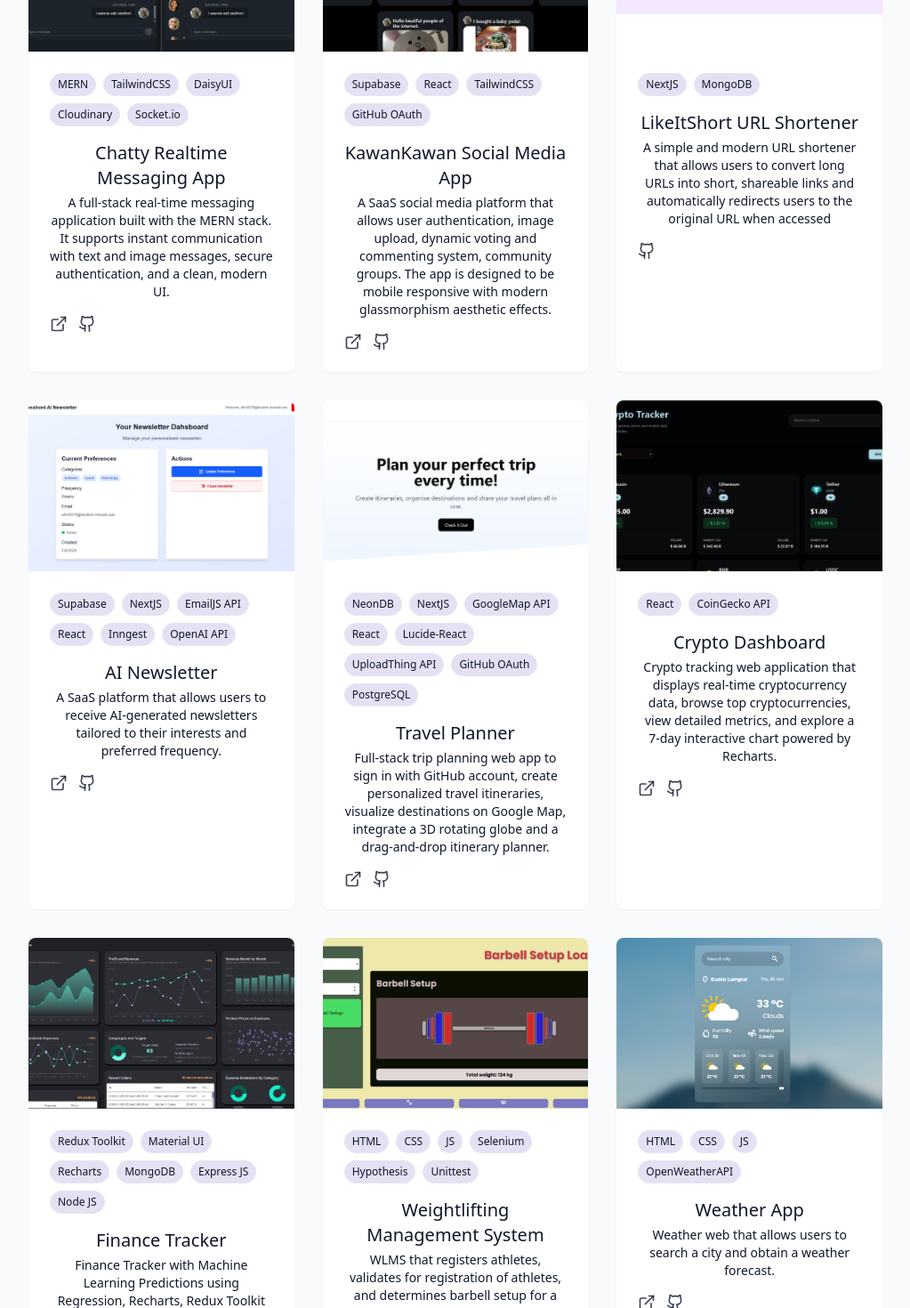
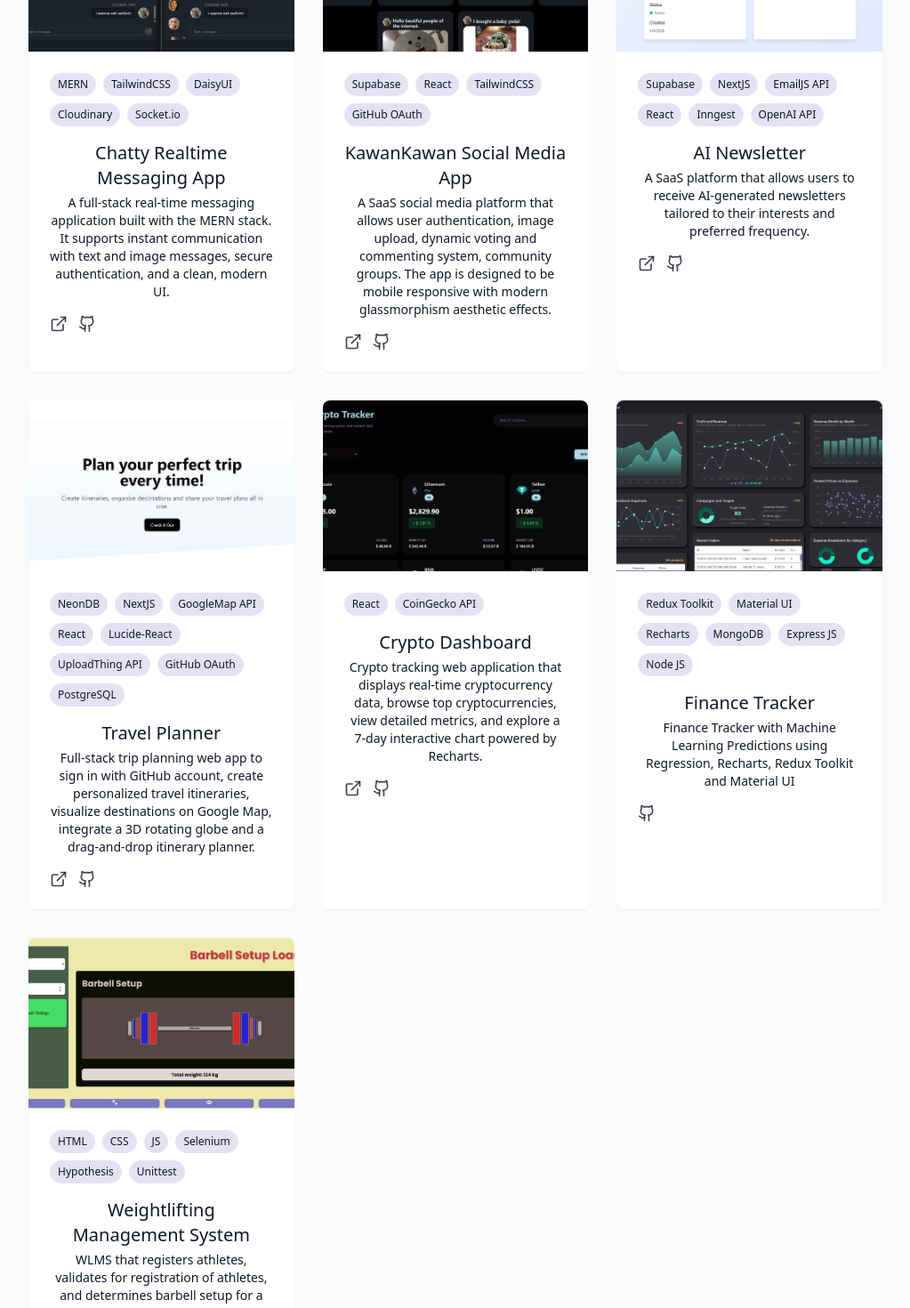
Before and after one commit to excelyynxl-a11y/my-portfolio, a React (Vite) app: page / in a window 1280 px wide. Shown: the part 5600-7070 px from the top of the page at 89% size, without its empty margins (128-1151 px from the left). Built offline with nearby package versions, Linux system fonts and the light colour scheme.

Commit message:
update resume pdf

```diff
--- a/src/components/ProjectsSection.jsx
+++ b/src/components/ProjectsSection.jsx
@@ -73,15 +73,15 @@ const projects = [
         demoUrl: "https://social-media-kawan-kawan-git-main-excelyynxs-projects.vercel.app/",
         gitUrl: "https://github.com/excelyynxl-a11y/social-media-app",
     },
-    {
-        id: 9,
-        title: "LikeItShort URL Shortener",
-        description: "A simple and modern URL shortener that allows users to convert long URLs into short, shareable links and automatically redirects users to the original URL when accessed",
-        image: "/projects/likeitshort_url_shortener.png",
-        tags: ["NextJS", "MongoDB"],
-        demoUrl: "#",
-        gitUrl: "https://github.com/excelyynxl-a11y/url-shortener",
-    },
+    // {
+    //     id: 9,
+    //     title: "LikeItShort URL Shortener",
+    //     description: "A simple and modern URL shortener that allows users to convert long URLs into short, shareable links and automatically redirects users to the original URL when accessed",
+    //     image: "/projects/likeitshort_url_shortener.png",
+    //     tags: ["NextJS", "MongoDB"],
+    //     demoUrl: "#",
+    //     gitUrl: "https://github.com/excelyynxl-a11y/url-shortener",
+    // },
     {
         id: 10,
         title: "AI Newsletter",
@@ -154,15 +154,15 @@ const projects = [
     //     demoUrl: "https://excelyynxl-a11y.github.io/TicTacToeGame/",
     //     gitUrl: "https://github.com/excelyynxl-a11y/TicTacToeGame.git",
     // },
-    {
-        id: 15,
-        title: "Weather App",
-        description: "Weather web that allows users to search a city and obtain a weather forecast.",
-        image: "/projects/weather_app.png",
-        tags: ["HTML", "CSS", "JS", "OpenWeatherAPI"],
-        demoUrl: "https://excelyynxl-a11y.github.io/WeatherApp/",
-        gitUrl: "https://github.com/excelyynxl-a11y/WeatherApp.git",
-    },
+    // {
+    //     id: 15,
+    //     title: "Weather App",
+    //     description: "Weather web that allows users to search a city and obtain a weather forecast.",
+    //     image: "/projects/weather_app.png",
+    //     tags: ["HTML", "CSS", "JS", "OpenWeatherAPI"],
+    //     demoUrl: "https://excelyynxl-a11y.github.io/WeatherApp/",
+    //     gitUrl: "https://github.com/excelyynxl-a11y/WeatherApp.git",
+    // },
     // {
     //     id: 16,
     //     title: "Text to Voice Converter",
```
Also changed, not shown: 1 other file (tests, documents, lock files or other folders).
